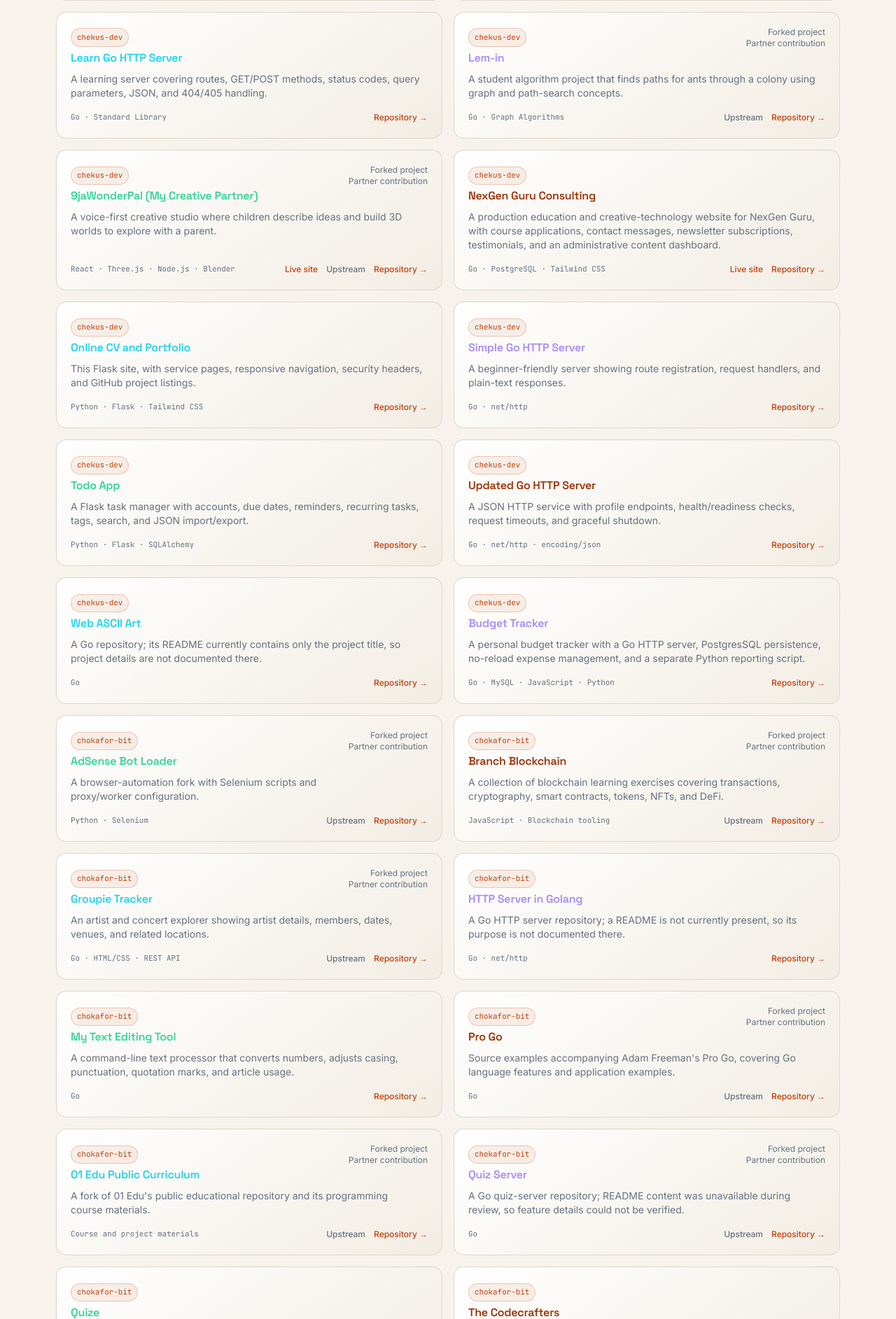
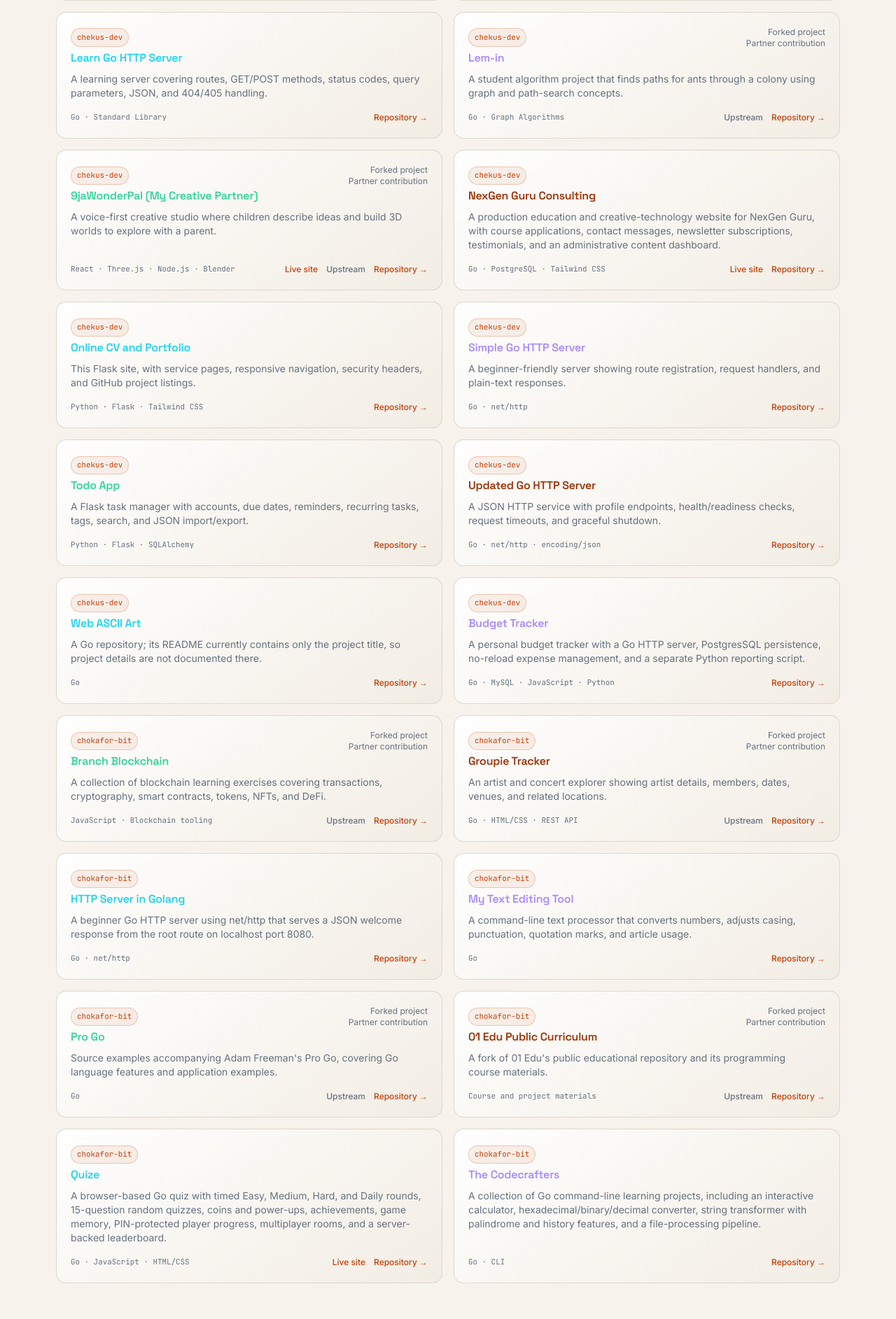
Before and after one commit to chekus-dev/my-online-cv, a Flask app: page /portfolio in a window 1280 px wide. Shown: the part 1883-3768 px from the top of the page at 70% size. Run offline with Flask 3, Linux system fonts and the light colour scheme; data that the repository does not hold is empty; some libraries are stand-ins or nearby versions.

Commit message:
Update portfolio projects and metadata
Co-authored-by: Copilot <223556219+Copilot@users.noreply.github.com>

```diff
--- a/app.py
+++ b/app.py
@@ -140,11 +140,6 @@ GITHUB_PROJECTS = [
         "url": "https://github.com/chekus-dev/budget-tracker",
     },
     {
-        "account": "chokafor-bit", "name": "AdSense Bot Loader", "language": "Python · Selenium",
-        "description": "A browser-automation fork with Selenium scripts and proxy/worker configuration.",
-        "url": "https://github.com/chokafor-bit/Adsense-bot-loader", "upstream": "caseykingsley77/Adsense-bot-loader",
-    },
-    {
         "account": "chokafor-bit", "name": "Branch Blockchain", "language": "JavaScript · Blockchain tooling",
         "description": "A collection of blockchain learning exercises covering transactions, cryptography, smart contracts, tokens, NFTs, and DeFi.",
         "url": "https://github.com/chokafor-bit/Branch-Blockchain", "upstream": "kuzikov/Branch-Blockchain",
@@ -156,7 +151,7 @@ GITHUB_PROJECTS = [
     },
     {
         "account": "chokafor-bit", "name": "HTTP Server in Golang", "language": "Go · net/http",
-        "description": "A Go HTTP server repository; a README is not currently present, so its purpose is not documented there.",
+        "description": "A beginner Go HTTP server using net/http that serves a JSON welcome response from the root route on localhost port 8080.",
         "url": "https://github.com/chokafor-bit/http-server-in-golang",
     },
     {
@@ -175,18 +170,14 @@ GITHUB_PROJECTS = [
         "url": "https://github.com/chokafor-bit/public", "upstream": "01-edu/public",
     },
     {
-        "account": "chokafor-bit", "name": "Quiz Server", "language": "Go",
-        "description": "A Go quiz-server repository; README content was unavailable during review, so feature details could not be verified.",
-        "url": "https://github.com/chokafor-bit/quiz-server", "upstream": "brownstyl/quiz-server",
+        "account": "chokafor-bit", "name": "Quize", "language": "Go · JavaScript · HTML/CSS",
+        "description": "A browser-based Go quiz with timed Easy, Medium, Hard, and Daily rounds, 15-question random quizzes, coins and power-ups, achievements, game memory, PIN-protected player progress, multiplayer rooms, and a server-backed leaderboard.",
+        "url": "https://github.com/chokafor-bit/quize",
+        "homepage": "https://quize-u1t3.onrender.com/",
     },
     {
-        "account": "chokafor-bit", "name": "Quize", "language": "Go tooling · JavaScript assets",
-        "description": "A quiz project repository with Go utilities for extracting questions, achievements, shop data, CSS, and JavaScript and generating HTML.",
-        "url": "https://github.com/chokafor-bit/quize",
-    },
-    {
-        "account": "chokafor-bit", "name": "The Codecrafters", "language": "Go",
-        "description": "A Go learning repository organized around Codecrafters-style exercises; no README was available during review.",
+        "account": "chokafor-bit", "name": "The Codecrafters", "language": "Go · CLI",
+        "description": "A collection of Go command-line learning projects, including an interactive calculator, hexadecimal/binary/decimal converter, string transformer with palindrome and history features, and a file-processing pipeline.",
         "url": "https://github.com/chokafor-bit/the-codecrafters",
     },
 ]
@@ -212,12 +203,16 @@ _github_cache = {}
 GITHUB_CACHE_TTL = 60 * 60  # 1 hour — avoids hammering the unauthenticated API rate limit
 
 
-def _github_get(path):
+def _github_get(path, username=GITHUB_USERNAME):
     headers = {
         "Accept": "application/vnd.github+json",
         "User-Agent": "chekus-portfolio",
     }
-    github_token = os.environ.get("GITHUB_TOKEN")
+    token_names = {
+        "chekus-dev": "GITHUB_TOKEN_CHEKUS_DEV",
+        "chokafor-bit": "GITHUB_TOKEN_CHOKAFOR_BIT",
+    }
+    github_token = os.environ.get(token_names.get(username, "")) or os.environ.get("GITHUB_TOKEN")
     if github_token:
         headers["Authorization"] = f"Bearer {github_token}"
     req = urllib.request.Request(
@@ -239,8 +234,8 @@ def get_github_stats(username=GITHUB_USERNAME):
         return cached["data"]
 
     try:
-        profile = _github_get(f"/users/{username}")
-        repos = _github_get(f"/users/{username}/repos?per_page=100&sort=updated")
+        profile = _github_get(f"/users/{username}", username)
+        repos = _github_get(f"/users/{username}/repos?per_page=100&sort=updated", username)
 
         total_stars = sum(r.get("stargazers_count", 0) for r in repos)
         lang_counts = {}
--- a/templates/blog.html
+++ b/templates/blog.html
@@ -6,14 +6,14 @@
     <title>Blog | Chekus Joseph</title>
     <meta name="description" content="Notes on building and debugging Go and Flask apps: bugs, decisions, and lessons from shipping real projects." />
     <meta name="robots" content="index, follow" />
-    <link rel="canonical" href="https://my-online-cv.onrender.com/blog" />
+    <link rel="canonical" href="https://my-online-cv-4.onrender.com/blog" />
 
     <meta property="og:type" content="website" />
     <meta property="og:site_name" content="Chekus Joseph" />
     <meta property="og:title" content="Blog | Chekus Joseph" />
     <meta property="og:description" content="Notes on building and debugging Go and Flask apps: bugs, decisions, and lessons from shipping real projects." />
-    <meta property="og:url" content="https://my-online-cv.onrender.com/blog" />
-    <meta property="og:image" content="https://my-online-cv.onrender.com/static/img/og-cover.svg" />
+    <meta property="og:url" content="https://my-online-cv-4.onrender.com/blog" />
+    <meta property="og:image" content="https://my-online-cv-4.onrender.com/static/img/og-cover.svg" />
     <meta name="twitter:card" content="summary_large_image" />
 
     <link rel="icon" type="image/svg+xml" href="/static/img/favicon.svg" />
--- a/templates/landing.html
+++ b/templates/landing.html
@@ -6,13 +6,13 @@
     <title>Chekus Joseph | Full-Stack, AI-Native Engineer</title>
     <meta name="description" content="Chekus Joseph is a full-stack, AI-native engineer building secure web applications and backend systems with Go, Python, Flask, PostgreSQL, and Tailwind." />
     <meta name="robots" content="index, follow" />
-    <link rel="canonical" href="https://my-online-cv.onrender.com/" />
+    <link rel="canonical" href="https://my-online-cv-4.onrender.com/" />
     <meta property="og:type" content="website" />
     <meta property="og:site_name" content="Chekus Joseph" />
     <meta property="og:title" content="Chekus Joseph | Full-Stack, AI-Native Engineer" />
     <meta property="og:description" content="Secure web apps, Go services, and data-backed workflows, built from spec to production." />
-    <meta property="og:url" content="https://my-online-cv.onrender.com/" />
-    <meta property="og:image" content="https://my-online-cv.onrender.com/static/img/og-cover.svg" />
+    <meta property="og:url" content="https://my-online-cv-4.onrender.com/" />
+    <meta property="og:image" content="https://my-online-cv-4.onrender.com/static/img/og-cover.svg" />
     <meta name="twitter:card" content="summary_large_image" />
     <link rel="icon" type="image/svg+xml" href="/static/img/favicon.svg" />
     <link rel="preconnect" href="https://fonts.googleapis.com" />
--- a/templates/post.html
+++ b/templates/post.html
@@ -6,14 +6,14 @@
     <title>{{ post.title }} | Chekus Joseph</title>
     <meta name="description" content="{{ post.summary or post.title }}" />
     <meta name="robots" content="index, follow" />
-    <link rel="canonical" href="https://my-online-cv.onrender.com/blog/{{ post.slug }}" />
+    <link rel="canonical" href="https://my-online-cv-4.onrender.com/blog/{{ post.slug }}" />
 
     <meta property="og:type" content="article" />
     <meta property="og:site_name" content="Chekus Joseph" />
     <meta property="og:title" content="{{ post.title }} | Chekus Joseph" />
     <meta property="og:description" content="{{ post.summary or post.title }}" />
-    <meta property="og:url" content="https://my-online-cv.onrender.com/blog/{{ post.slug }}" />
-    <meta property="og:image" content="https://my-online-cv.onrender.com/static/img/og-cover.svg" />
+    <meta property="og:url" content="https://my-online-cv-4.onrender.com/blog/{{ post.slug }}" />
+    <meta property="og:image" content="https://my-online-cv-4.onrender.com/static/img/og-cover.svg" />
     <meta name="twitter:card" content="summary_large_image" />
     <meta property="article:published_time" content="{{ post.date.isoformat() }}" />
 
--- a/templates/services.html
+++ b/templates/services.html
@@ -6,14 +6,14 @@
     <title>Services — Chekus Joseph</title>
     <meta name="description" content="Full-stack web apps, Go and Flask backends and APIs, Tailwind front-ends, and deployment, built by a full-stack, AI-native engineer." />
     <meta name="robots" content="index, follow" />
-    <link rel="canonical" href="https://my-online-cv.onrender.com/services.html" />
+    <link rel="canonical" href="https://my-online-cv-4.onrender.com/services.html" />
 
     <meta property="og:type" content="website" />
     <meta property="og:site_name" content="Chekus Joseph" />
     <meta property="og:title" content="Services | Chekus Joseph, Full-Stack, AI-Native Engineer" />
     <meta property="og:description" content="Secure web apps, Go and Flask APIs, responsive front-ends, and deployment, from spec to production." />
-    <meta property="og:url" content="https://my-online-cv.onrender.com/services.html" />
-    <meta property="og:image" content="https://my-online-cv.onrender.com/static/img/og-cover.svg" />
+    <meta property="og:url" content="https://my-online-cv-4.onrender.com/services.html" />
+    <meta property="og:image" content="https://my-online-cv-4.onrender.com/static/img/og-cover.svg" />
     <meta name="twitter:card" content="summary_large_image" />
 
     <link rel="icon" type="image/svg+xml" href="/static/img/favicon.svg" />
```
